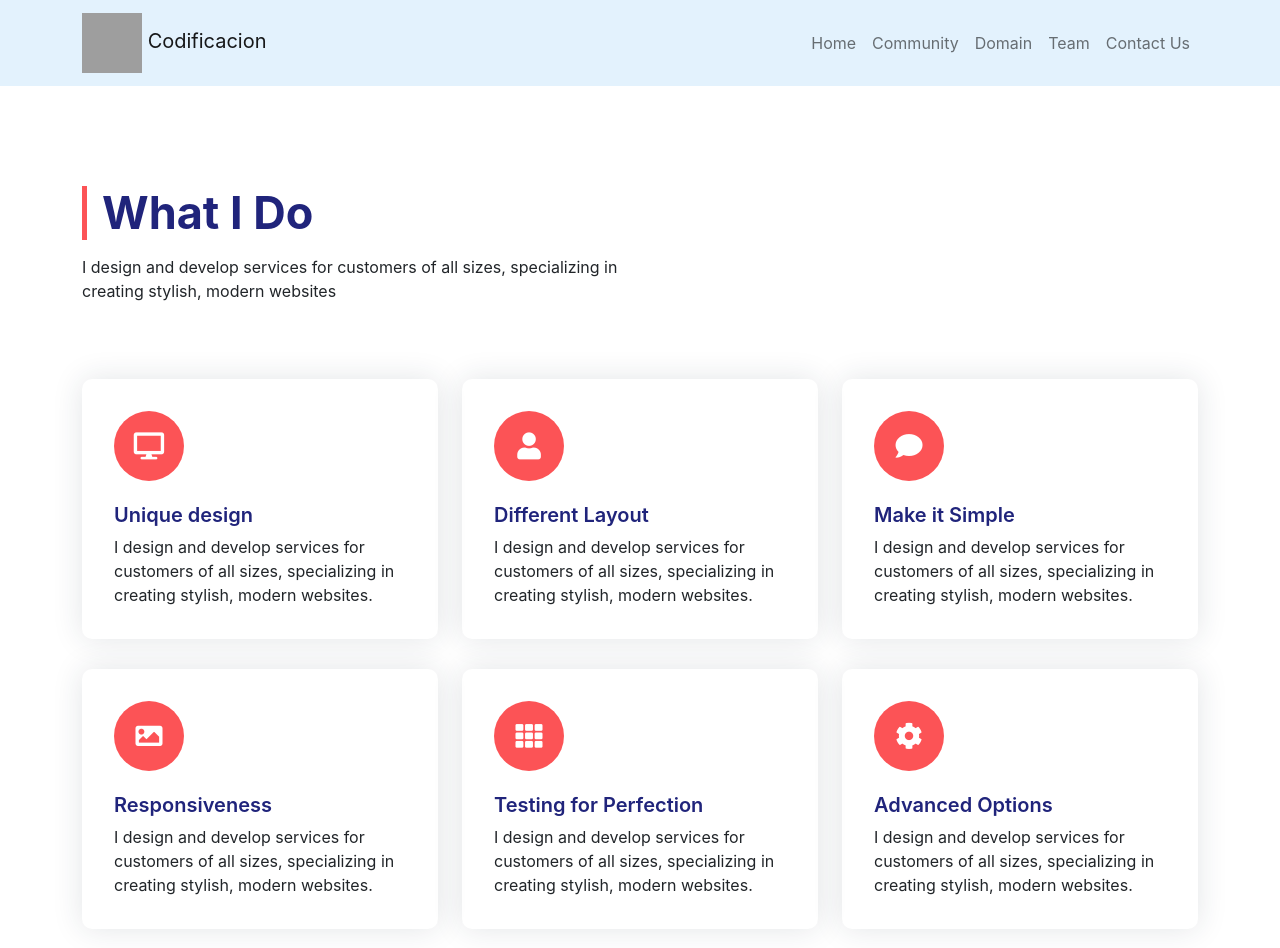
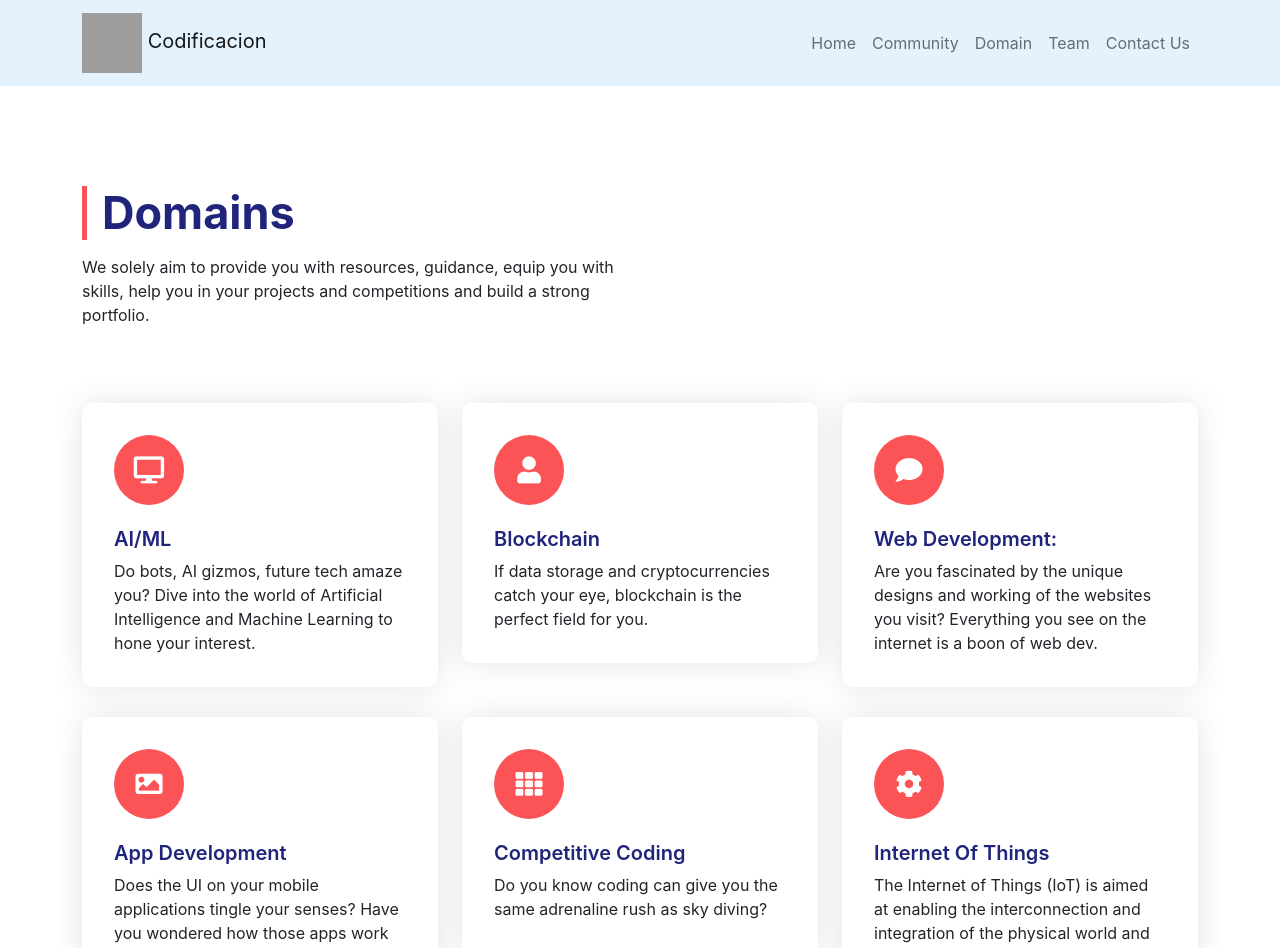
Before and after one commit to Codificacion-Circulo/codificacion.org, a React (Create React App) app: page /domain in a window 1280 px wide. Shown: the top 948 px of the page. Built offline with nearby package versions, Linux system fonts and the light colour scheme; grey boxes are pictures that could not be loaded.

Commit message:
domain page content

```diff
--- a/src/pages/domain/Domain.js
+++ b/src/pages/domain/Domain.js
@@ -1,4 +1,4 @@
-import '../domain/Domain.css'
+import "../domain/Domain.css";
 const Domain = () => {
   return (
     <section class="section services-section" id="services">
@@ -6,10 +6,11 @@ const Domain = () => {
         <div class="row">
           <div class="col-lg-6">
             <div class="section-title">
-              <h2>What I Do</h2>
-              <p>
-                I design and develop services for customers of all sizes,
-                specializing in creating stylish, modern websites
+              <h2>Domains</h2>
+              <p>We solely
+                aim to provide you with resources, guidance, equip you with
+                skills, help you in your projects and competitions and build a
+                strong portfolio.
               </p>
             </div>
           </div>
@@ -21,10 +22,11 @@ const Domain = () => {
                 <i class="fa fa-desktop"></i>
               </div>
               <div class="feature-content">
-                <h5>Unique design</h5>
+                <h5>AI/ML</h5>
                 <p>
-                  I design and develop services for customers of all sizes,
-                  specializing in creating stylish, modern websites.
+                  Do bots, AI gizmos, future tech amaze you? Dive into the world
+                  of Artificial Intelligence and Machine Learning to hone your
+                  interest.
                 </p>
               </div>
             </div>
@@ -35,10 +37,10 @@ const Domain = () => {
                 <i class="fa fa-user"></i>
               </div>
               <div class="feature-content">
-                <h5>Different Layout</h5>
+                <h5>Blockchain</h5>
                 <p>
-                  I design and develop services for customers of all sizes,
-                  specializing in creating stylish, modern websites.
+                  If data storage and cryptocurrencies catch your eye,
+                  blockchain is the perfect field for you.
                 </p>
               </div>
             </div>
@@ -49,10 +51,9 @@ const Domain = () => {
                 <i class="fa fa-comment"></i>
               </div>
               <div class="feature-content">
-                <h5>Make it Simple</h5>
+                <h5>Web Development:</h5>
                 <p>
-                  I design and develop services for customers of all sizes,
-                  specializing in creating stylish, modern websites.
+                Are you fascinated by the unique designs and working of the websites you visit? Everything you see on the internet is a boon of web dev.
                 </p>
               </div>
             </div>
@@ -63,10 +64,9 @@ const Domain = () => {
                 <i class="fa fa-image"></i>
               </div>
               <div class="feature-content">
-                <h5>Responsiveness</h5>
+                <h5>App Development</h5>
                 <p>
-                  I design and develop services for customers of all sizes,
-                  specializing in creating stylish, modern websites.
+                Does the UI on your mobile applications tingle your senses? Have you wondered how those apps work such wonders with just a click?
                 </p>
               </div>
             </div>
@@ -77,10 +77,9 @@ const Domain = () => {
                 <i class="fa fa-th"></i>
               </div>
               <div class="feature-content">
-                <h5>Testing for Perfection</h5>
+                <h5>Competitive Coding</h5>
                 <p>
-                  I design and develop services for customers of all sizes,
-                  specializing in creating stylish, modern websites.
+                Do you know coding can give you the same adrenaline rush as sky diving?
                 </p>
               </div>
             </div>
@@ -91,10 +90,9 @@ const Domain = () => {
                 <i class="fa fa-cog"></i>
               </div>
               <div class="feature-content">
-                <h5>Advanced Options</h5>
+                <h5>Internet Of Things</h5>
                 <p>
-                  I design and develop services for customers of all sizes,
-                  specializing in creating stylish, modern websites.
+                The Internet of Things (IoT) is aimed at enabling the interconnection and integration of the physical world and the cyber space.
                 </p>
               </div>
             </div>
```
